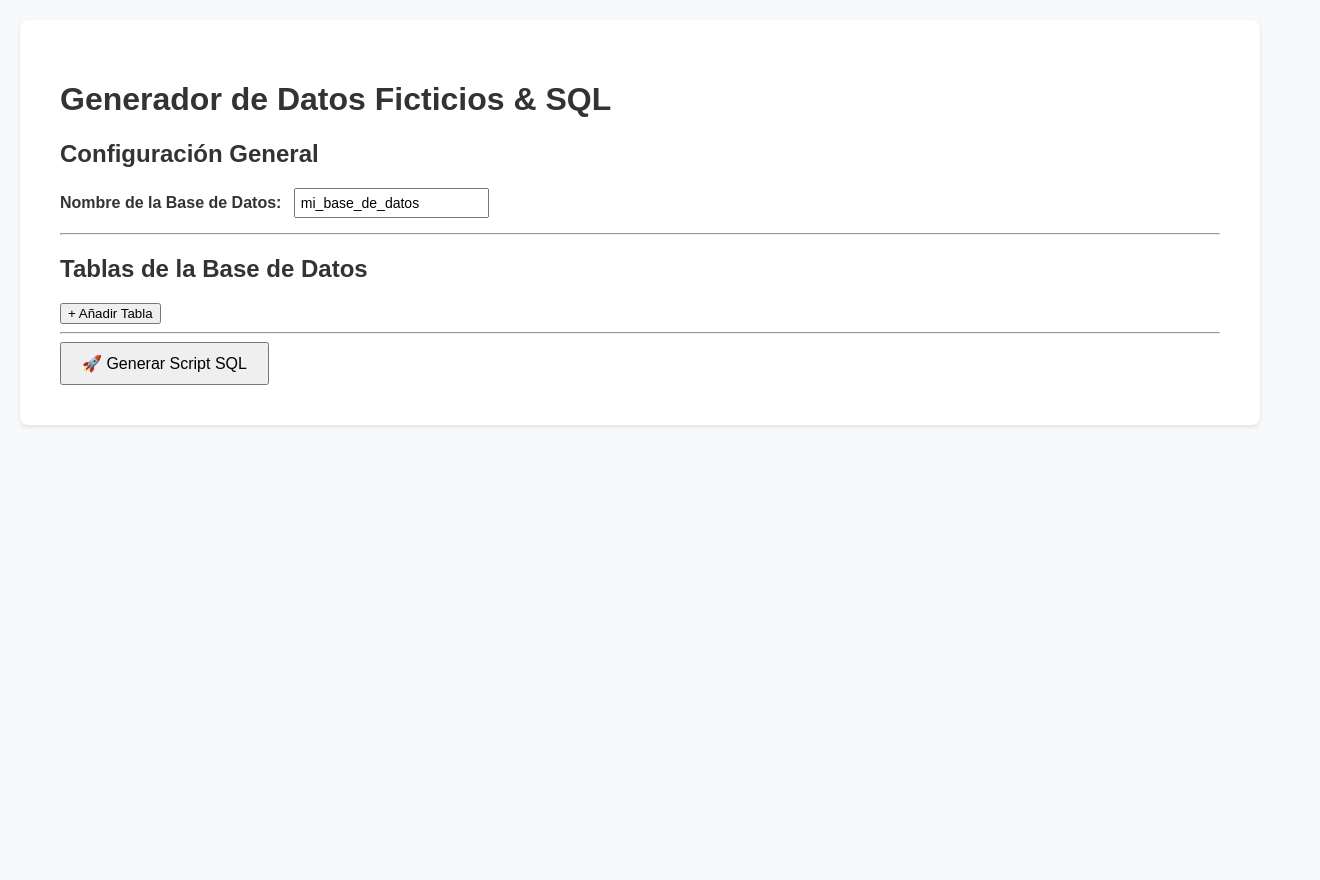
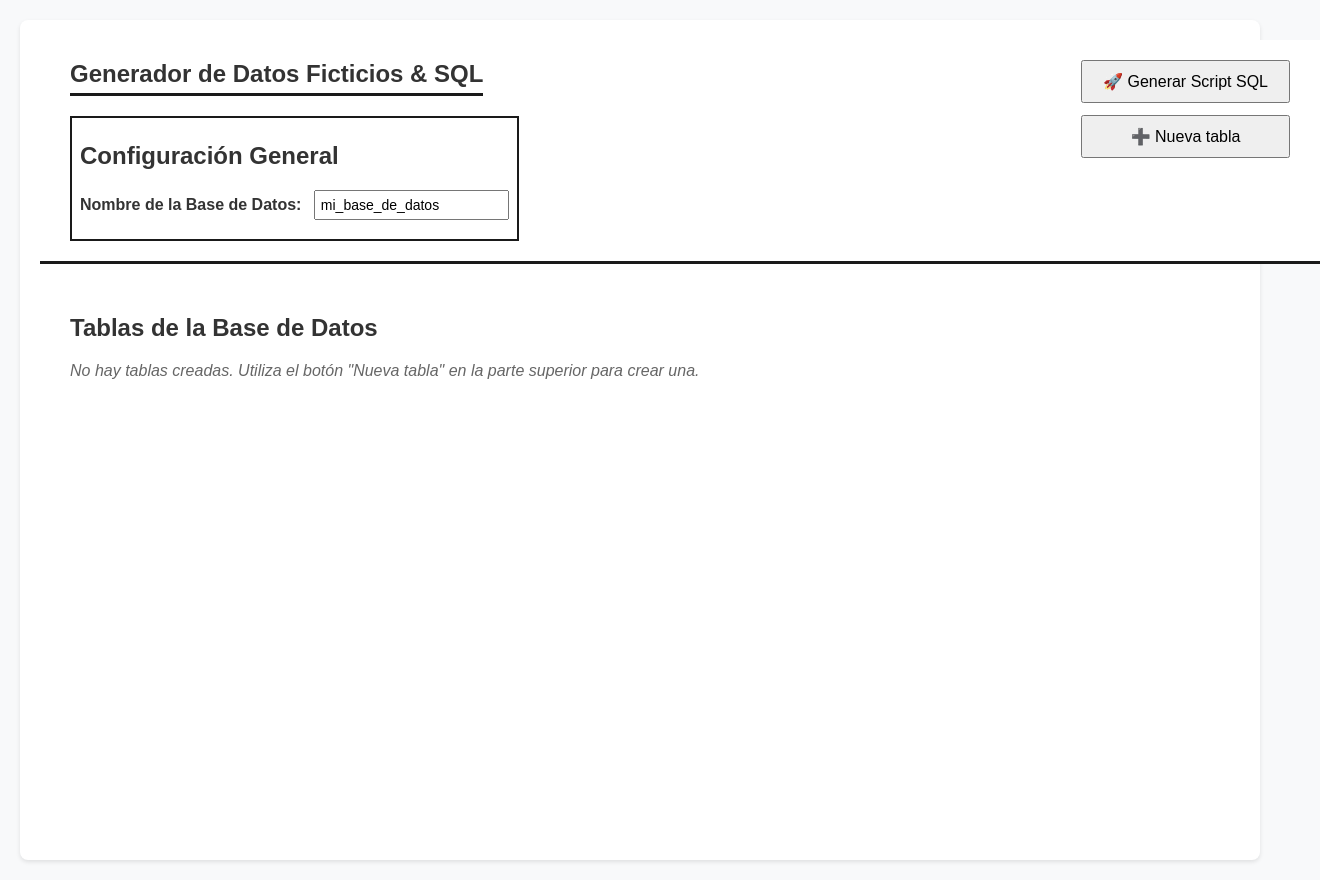
Before and after one commit to Beiroa013/FAKE-DB-GENERATOR, a React (Vite) app in the folder FAKE-DB-GENERATOR/: page / in a window 1280 px wide. Shown: the whole page, 1320 px wide, since content can reach past the window. Before the commit the page ends 800 px from the top, so only its background shows below. Built offline with nearby package versions, Linux system fonts and the light colour scheme.

Commit message:
Primeros cambios en la UI

```diff
--- a/FAKE-DB-GENERATOR/src/App.tsx
+++ b/FAKE-DB-GENERATOR/src/App.tsx
@@ -1,5 +1,5 @@
 import React, { useState } from 'react';
-import { DatabaseSchema } from './types/schema';
+import { DatabaseSchema, TableSchema } from './types/schema';
 import { generateDatabaseData } from './generator/dataGenerator';
 import { generateSqlScript } from './generator/sqlExporter';
 import { TableForm } from './components/TableForm';
@@ -31,36 +31,116 @@ export const App: React.FC = () => {
         }
     };
 
+    // Lógica para el botón "Nueva tabla" desde el Header
+    const handleAddTable = () => {
+        const newTable: TableSchema = {
+            id: crypto.randomUUID(),
+            name: `tabla_${schema.tables.length + 1}`,
+            rowCount: 10,
+            columns: []
+        };
+        setSchema({ ...schema, tables: [...schema.tables, newTable] });
+    };
+
     return (
-        <div style={{ padding: '20px', fontFamily: 'sans-serif' }}>
-            <h1>Generador de Datos Ficticios & SQL</h1>
+        <div style={{
+            height: '100vh',
+            width: '100vw',
+            display: 'flex',
+            flexDirection: 'column',
+            overflow: 'hidden',
+            fontFamily: 'sans-serif',
+            boxSizing: 'border-box'
+        }}>
 
-            {/* Configuración de la Base de Datos integrada */}
-            <DatabaseConfig
-                dbName={schema.dbName}
-                setDbName={(newName) => setSchema({ ...schema, dbName: newName })}
-            />
+            {/* 1. CABECERA FIJA (Header) */}
+            <header style={{
+                flexShrink: 0,
+                padding: '20px 30px',
+                borderBottom: '3px solid #1a1a1a',
+                backgroundColor: '#ffffff',
+                display: 'flex',
+                justifyContent: 'space-between',
+                alignItems: 'flex-start',
+                zIndex: 10
+            }}>
+                {/* Lado Izquierdo: Títulos y Nombre BDD */}
+                <div style={{ display: 'flex', flexDirection: 'column', gap: '20px' }}>
+                    <div>
+                        <h1 style={{
+                            margin: 0,
+                            fontSize: '1.5rem',
+                            borderBottom: '3px solid #1a1a1a',
+                            display: 'inline-block',
+                            paddingBottom: '5px'
+                        }}>
+                            Generador de Datos Ficticios & SQL
+                        </h1>
+                    </div>
 
-            <hr />
+                    <div style={{ display: 'flex', alignItems: 'center', gap: '15px' }}>
 
-            {/* Formulario y listado de tablas */}
-            <TableForm schema={schema} setSchema={setSchema} />
+                        <div style={{
+                            border: '2px solid #1a1a1a',
+                            padding: '4px 8px'
+                        }}>
+                            <DatabaseConfig
+                                dbName={schema.dbName}
+                                setDbName={(newName) => setSchema({ ...schema, dbName: newName })}
+                            />
+                        </div>
+                    </div>
+                </div>
 
-            <hr />
+                {/* Lado Derecho: Botones con sus estilos originales */}
+                <div style={{ display: 'flex', flexDirection: 'column', gap: '12px', minWidth: '200px' }}>
+                    <button
+                        onClick={handleGenerate}
+                        style={{ padding: '10px 20px', fontSize: '16px' }}
+                    >
+                        🚀 Generar Script SQL
+                    </button>
 
-            {/* Botón Acción Principal */}
-            <button onClick={handleGenerate} style={{ padding: '10px 20px', fontSize: '16px' }}>
-                🚀 Generar Script SQL
-            </button>
+                    <button
+                        onClick={handleAddTable}
+                        style={{ padding: '10px 20px', fontSize: '16px' }}
+                    >
+                        ➕ Nueva tabla
+                    </button>
 
-            {error && (
-                <div style={{ color: 'red', marginTop: '10px' }}>
-                    <strong>Error: </strong>{error}
+                    {error && (
+                        <div style={{ color: 'red', fontSize: '13px', fontWeight: 'bold' }}>
+                            Error: {error}
+                        </div>
+                    )}
                 </div>
+            </header>
+
+            {/* 2. ÁREA CENTRAL (Tablas con scroll propio) */}
+            <main style={{
+                flex: 1,
+                overflowY: 'auto',
+                padding: '30px'
+            }}>
+                <TableForm schema={schema} setSchema={setSchema} />
+            </main>
+
+            {/* 3. ZONA INFERIOR (SQL Generado) */}
+            {generatedSql && (
+                <footer style={{
+                    flexShrink: 0,
+                    height: '35%',
+                    minHeight: '250px',
+                    borderTop: '3px solid #1a1a1a',
+                    backgroundColor: '#ffffff',
+                    padding: '20px 30px',
+                    overflowY: 'auto'
+                }}>
+                    <h3 style={{ marginTop: 0 }}>SQL Generado</h3>
+                    <SqlOutput sql={generatedSql} dbName={schema.dbName} />
+                </footer>
             )}
 
-            {/* Salida del resultado SQL */}
-            {generatedSql && <SqlOutput sql={generatedSql} dbName={schema.dbName} />}
         </div>
     );
 };
--- a/FAKE-DB-GENERATOR/src/components/TableForm.tsx
+++ b/FAKE-DB-GENERATOR/src/components/TableForm.tsx
@@ -1,4 +1,4 @@
-import React from 'react';
+import React, { useState } from 'react';
 import { DatabaseSchema, TableSchema } from '../types/schema';
 import { ColumnForm } from './ColumnForm';
 
@@ -8,14 +8,14 @@ interface TableFormProps {
 }
 
 export const TableForm: React.FC<TableFormProps> = ({ schema, setSchema }) => {
-    const addTable = () => {
-        const newTable: TableSchema = {
-            id: `table-${Date.now()}`,
-            name: `tabla_${schema.tables.length + 1}`,
-            rowCount: 5,
-            columns: []
-        };
-        setSchema({ ...schema, tables: [...schema.tables, newTable] });
+    // Estado para rastrear qué tablas están minimizadas por su ID
+    const [collapsedTables, setCollapsedTables] = useState<Record<string, boolean>>({});
+
+    const toggleCollapse = (tableId: string) => {
+        setCollapsedTables((prev) => ({
+            ...prev,
+            [tableId]: !prev[tableId]
+        }));
     };
 
     const removeTable = (tableId: string) => {
@@ -35,11 +35,42 @@ export const TableForm: React.FC<TableFormProps> = ({ schema, setSchema }) => {
     return (
         <div>
             <h2>Tablas de la Base de Datos</h2>
-            <button onClick={addTable}>+ Añadir Tabla</button>
 
-            {schema.tables.map((table) => (
-                <div key={table.id} style={{ border: '1px solid #ccc', margin: '15px 0', padding: '15px' }}>
+            {schema.tables.length === 0 ? (
+                <p style={{ color: '#666', fontStyle: 'italic' }}>
+                    No hay tablas creadas. Utiliza el botón "Nueva tabla" en la parte superior para crear una.
+                </p>
+            ) : (
+                schema.tables.map((table) => {
+                    const isCollapsed = collapsedTables[table.id] || false;
+
+                    return (
+                        <div
+                            key={table.id}
+                            style={{
+                                border: '1px solid #ccc',
+                                margin: '15px 0',
+                                padding: '15px',
+                                backgroundColor: '#fff'
+                            }}
+                        >
+                            {/* Cabecera de la Tabla (siempre visible) */}
+                            <div style={{ display: 'flex', alignItems: 'center', justifyContent: 'space-between' }}>
                                 <div>
+                                    {/* Botón para Minimizar / Desplegar */}
+                                    <button
+                                        onClick={() => toggleCollapse(table.id)}
+                                        style={{
+                                            marginRight: '10px',
+                                            padding: '2px 8px',
+                                            fontWeight: 'bold',
+                                            cursor: 'pointer'
+                                        }}
+                                        title={isCollapsed ? 'Desplegar tabla' : 'Minimizar tabla'}
+                                    >
+                                        {isCollapsed ? '+' : '−'}
+                                    </button>
+
                                     <label>
                                         <strong>Nombre Tabla: </strong>
                                         <input
@@ -58,14 +89,21 @@ export const TableForm: React.FC<TableFormProps> = ({ schema, setSchema }) => {
                                             onChange={(e) => updateTable(table.id, { rowCount: Number(e.target.value) })}
                                         />
                                     </label>
-                        &nbsp;&nbsp;
+                                </div>
+
                                 <button onClick={() => removeTable(table.id)}>Eliminar Tabla</button>
                             </div>
 
-                    {/* Formulario para añadir/editar columnas de esta tabla */}
+                            {/* Contenido desplegable (se oculta al minimizar) */}
+                            {!isCollapsed && (
+                                <div style={{ marginTop: '15px' }}>
                                     <ColumnForm table={table} schema={schema} updateTable={updateTable} />
                                 </div>
-            ))}
+                            )}
+                        </div>
+                    );
+                })
+            )}
         </div>
     );
 };
```
Lines whose indentation alone changed are shown as unchanged.
